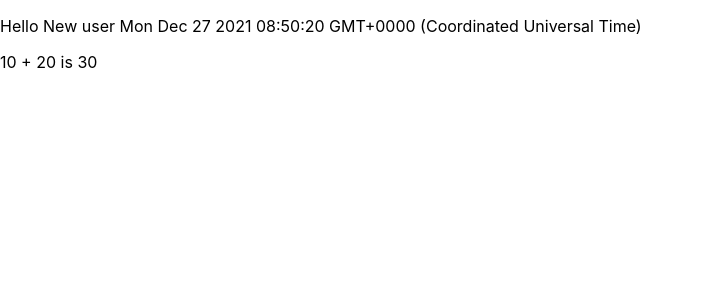
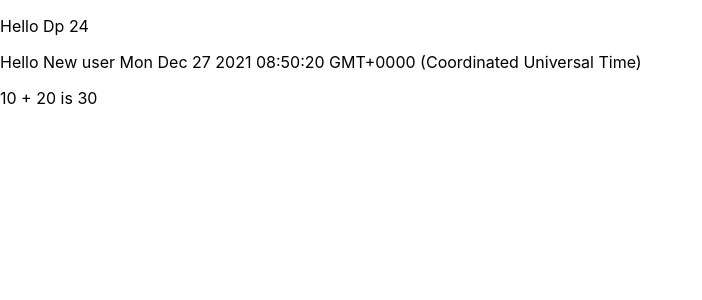
Before and after one commit to dharmpadaliya98/ReactJs, a React (Create React App) app in the folder react-app/: page / in a window 1280 px wide. Shown: the top 300 px of the page, without its empty margins (0-702 px from the left). Built offline with nearby package versions, Linux system fonts and the light colour scheme.

Commit message:
props: passing data to components

```diff
--- a/react-app/src/App.js
+++ b/react-app/src/App.js
@@ -1,4 +1,12 @@
 import './App.css';
+
+const Hello = (props) => {
+  return (
+    <div>
+      <p>Hello {props.name} {props.age}</p>
+    </div>
+  )
+}
 
 function App() {
   console.log('Hello from component')
@@ -7,8 +15,9 @@ function App() {
   const b = 20
 
   return (
-    <div className="App">
-      <header className="App-header">
+    <div>
+      <header>
+        <Hello name="Dp" age='24' />
         <p> Hello New user {now.toString()}</p>
         <p> {a} + {b} is {a + b} </p>
       </header>
```
